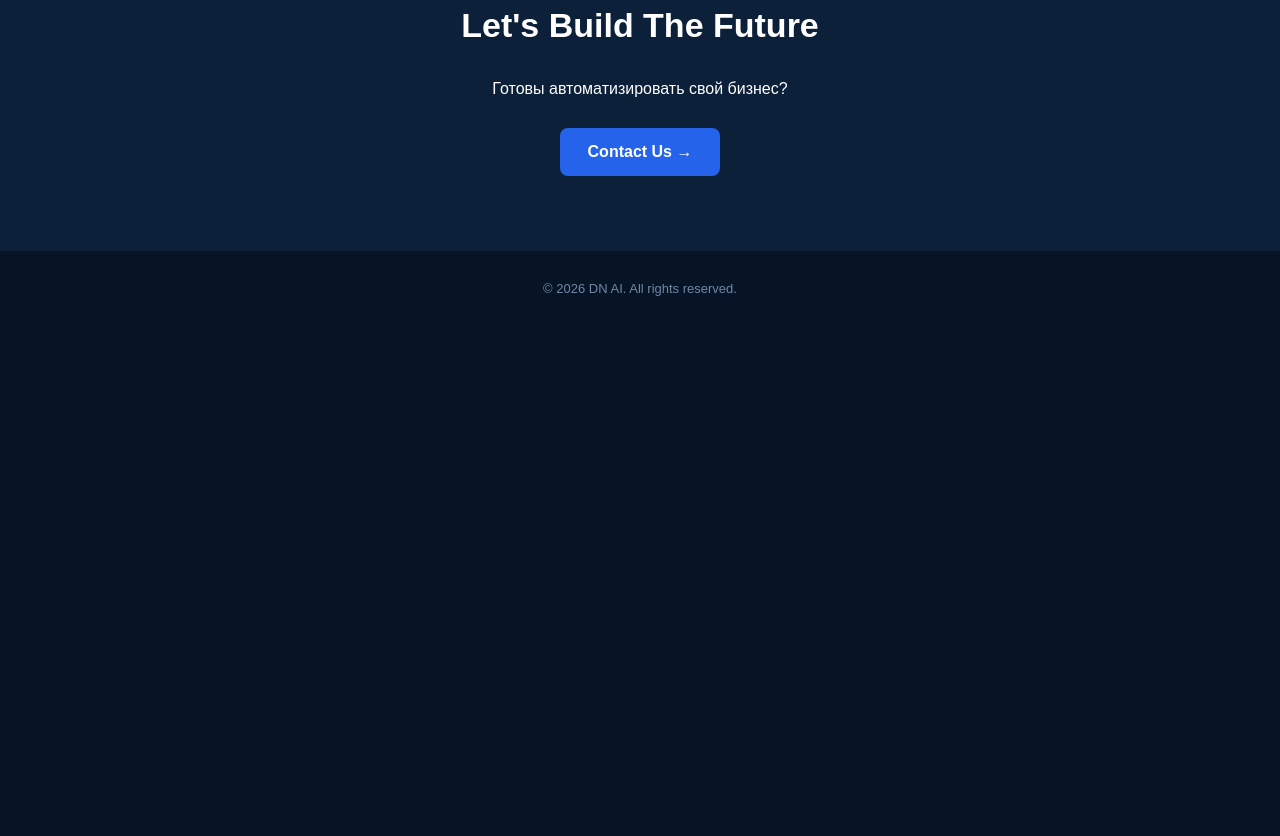
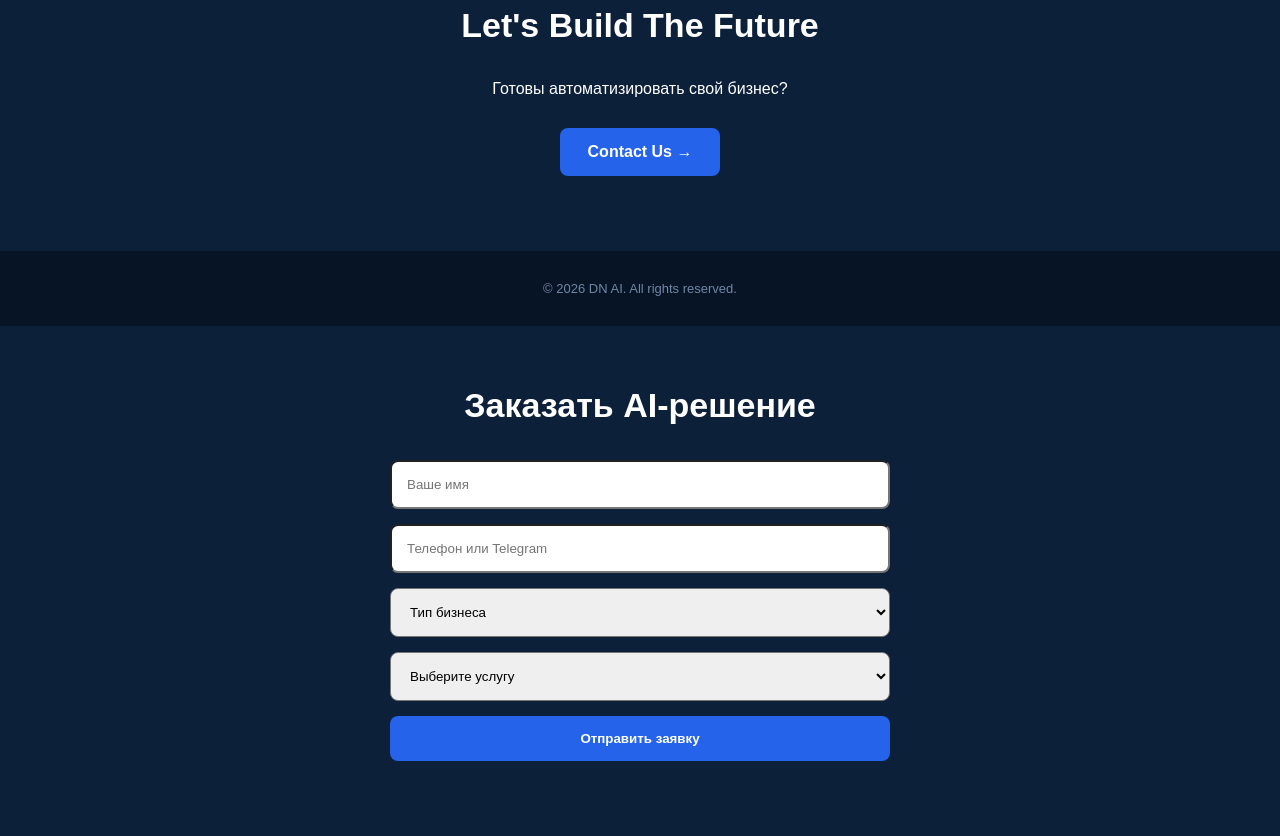
Before and after one commit to scsc7mkj6r-jpg/dn_ai, a plain HTML site: page index.html in a window 1280 px wide. Shown: the part 1454-2290 px from the top of the page. Before the commit the page ends 1780 px from the top, so only its background shows below. Drawn offline with Linux system fonts and the light colour scheme.

Commit message:
Update index.html

```diff
--- a/index.html
+++ b/index.html
@@ -130,5 +130,43 @@ function dnSend(e){
 </body>
 </html>
 
+<section id="order" style="padding:60px 7%;background:#0c2039;color:white">
+<h2>Заказать AI-решение</h2>
+<form id="orderForm" style="display:grid;gap:15px;max-width:500px;margin:auto">
+<input required name="name" placeholder="Ваше имя" style="padding:15px;border-radius:8px">
+<input required name="contact" placeholder="Телефон или Telegram" style="padding:15px;border-radius:8px">
+<select name="business" required style="padding:15px;border-radius:8px">
+<option value="">Тип бизнеса</option>
+<option>Магазин</option>
+<option>Салон красоты</option>
+<option>Кафе</option>
+<option>Автомойка</option>
+<option>Другое</option>
+</select>
+<select name="service" required style="padding:15px;border-radius:8px">
+<option value="">Выберите услугу</option>
+<option>AI Assistant</option>
+<option>AI Chatbot</option>
+<option>Business Automation</option>
+</select>
+<button type="submit" style="padding:15px;background:#2563eb;color:white;border:0;border-radius:8px;font-weight:bold">Отправить заявку</button>
+<p id="orderStatus"></p>
+</form>
+</section>
+<script>
+document.getElementById('orderForm').addEventListener('submit',function(e){
+e.preventDefault();
+const d=new FormData(this);
+const message='Новая заявка DN AI%0AИмя: '+encodeURIComponent(d.get('name'))+
+'%0AКонтакт: '+encodeURIComponent(d.get('contact'))+
+'%0AБизнес: '+encodeURIComponent(d.get('business'))+
+'%0AУслуга: '+encodeURIComponent(d.get('service'));
+document.getElementById('orderStatus').textContent='Заявка подготовлена. Откройте Telegram для отправки.';
+window.open('https://t.me/share/url?url=https://scsc7mkj6r-jpg.github.io/dn_ai/&text='+message,'_blank');
+});
+</script>
 </body>
 </html>
+
+</body>
+</html>
```
